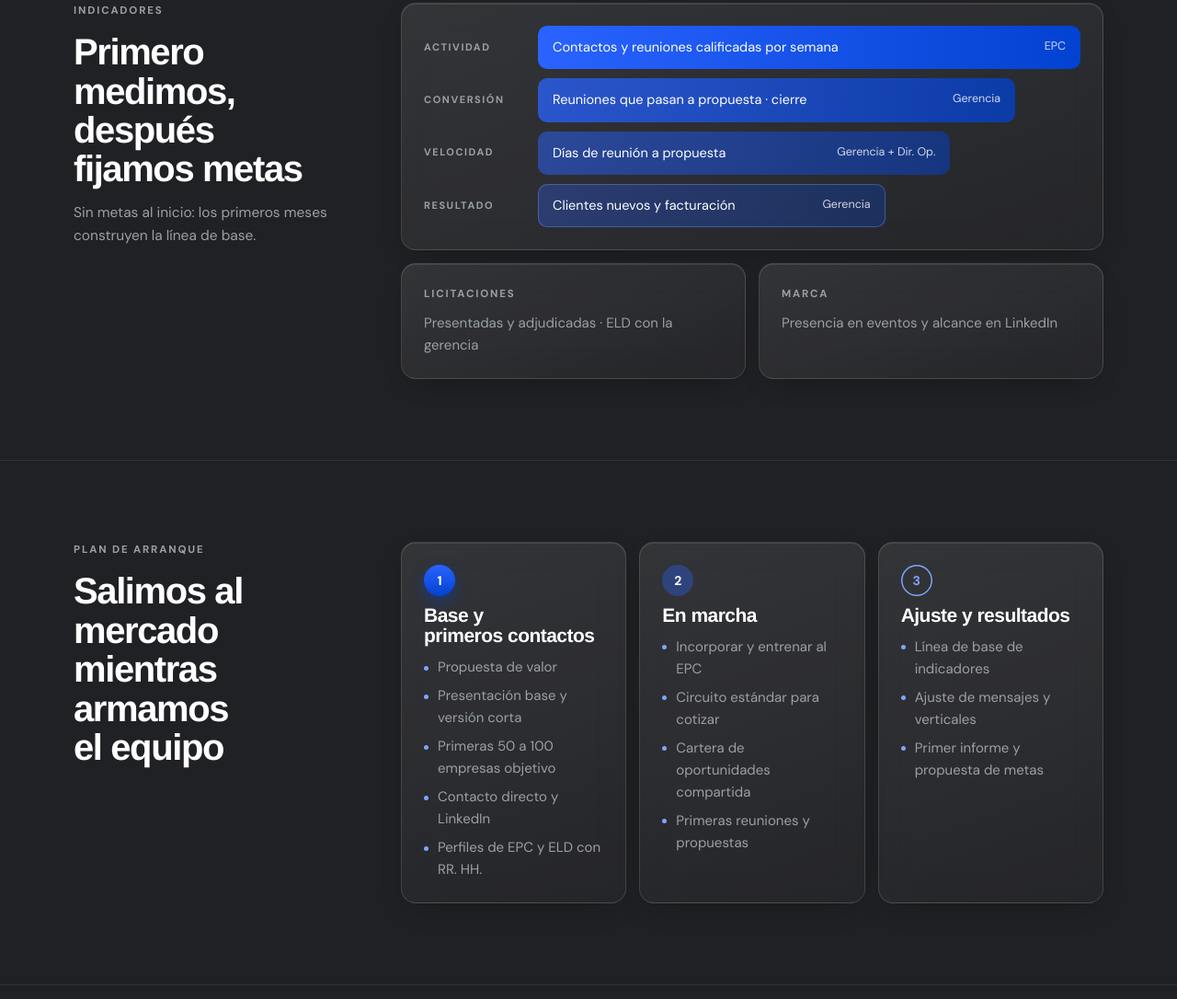
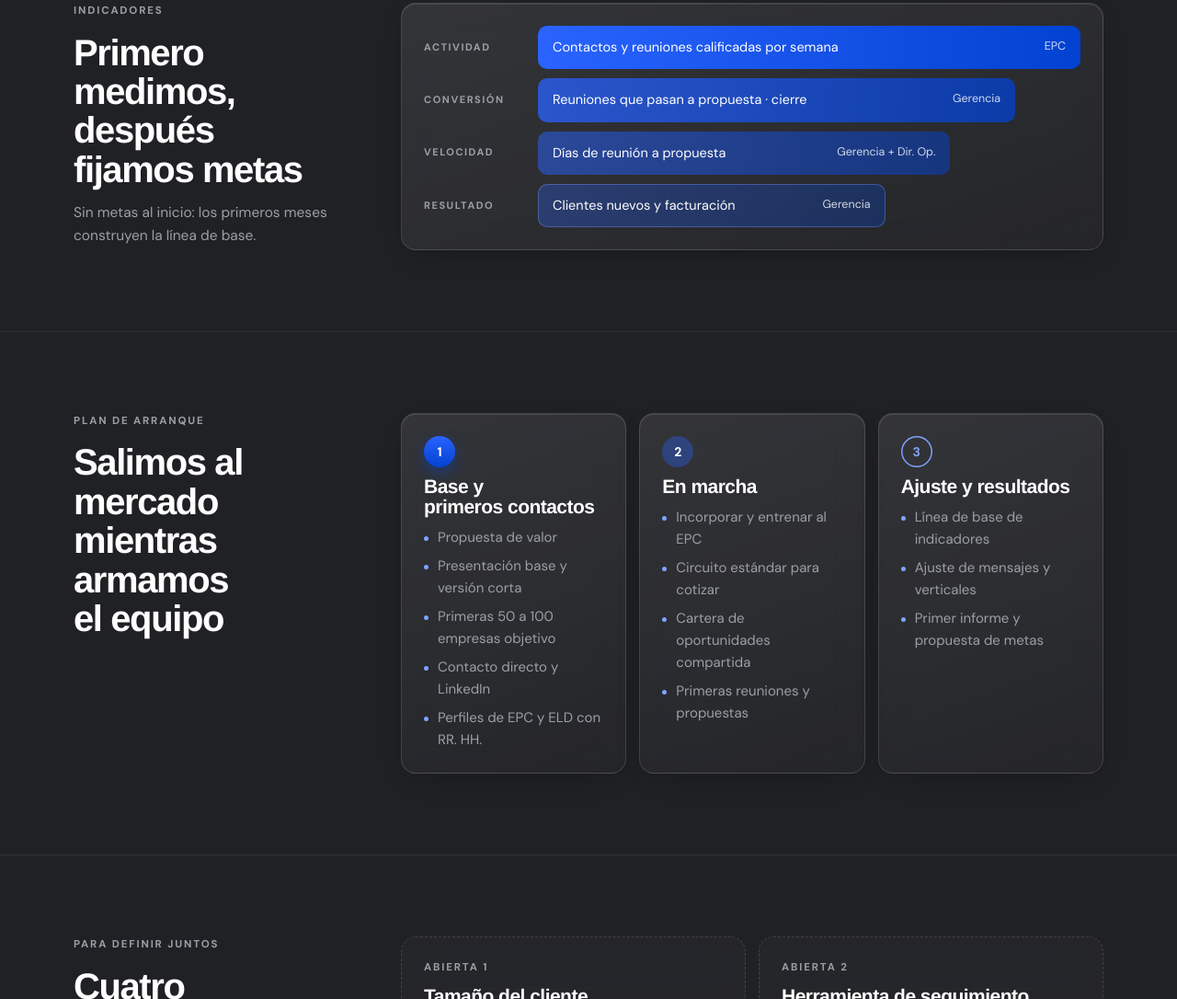
Before and after one commit to Startek-latam/Gerencia-Nuevos-Negocios, a plain HTML site: page presentacion/index.html in a window 1280 px wide. Shown: the part 7357-8443 px from the top of the page at 92% size. Drawn offline with Linux system fonts and the light colour scheme.

Commit message:
Quitar tarjetas de Licitaciones y Marca en Indicadores
Co-Authored-By: Claude Opus 5.5 <noreply@anthropic.com>
Claude-Session: https://claude.ai/code/session_01JoB9ZBwkwSyip5sGHNFjZQ

```diff
--- a/presentacion/index.html
+++ b/presentacion/index.html
@@ -537,10 +537,6 @@ footer { border-top: 1px solid var(--rule); color: var(--dim); font-size: 13px;
         <div class="frow"><span class="k">Velocidad</span><div class="bar b3"><span>Días de reunión a propuesta</span><small>Gerencia + Dir. Op.</small></div></div>
         <div class="frow"><span class="k">Resultado</span><div class="bar b4"><span>Clientes nuevos y facturación</span><small>Gerencia</small></div></div>
       </div>
-      <div class="cards-2">
-        <div class="glass card"><span class="eyebrow">Licitaciones</span><p>Presentadas y adjudicadas · ELD con la gerencia</p></div>
-        <div class="glass card"><span class="eyebrow">Marca</span><p>Presencia en eventos y alcance en LinkedIn</p></div>
-      </div>
     </div>
   </div>
 </section>
```
